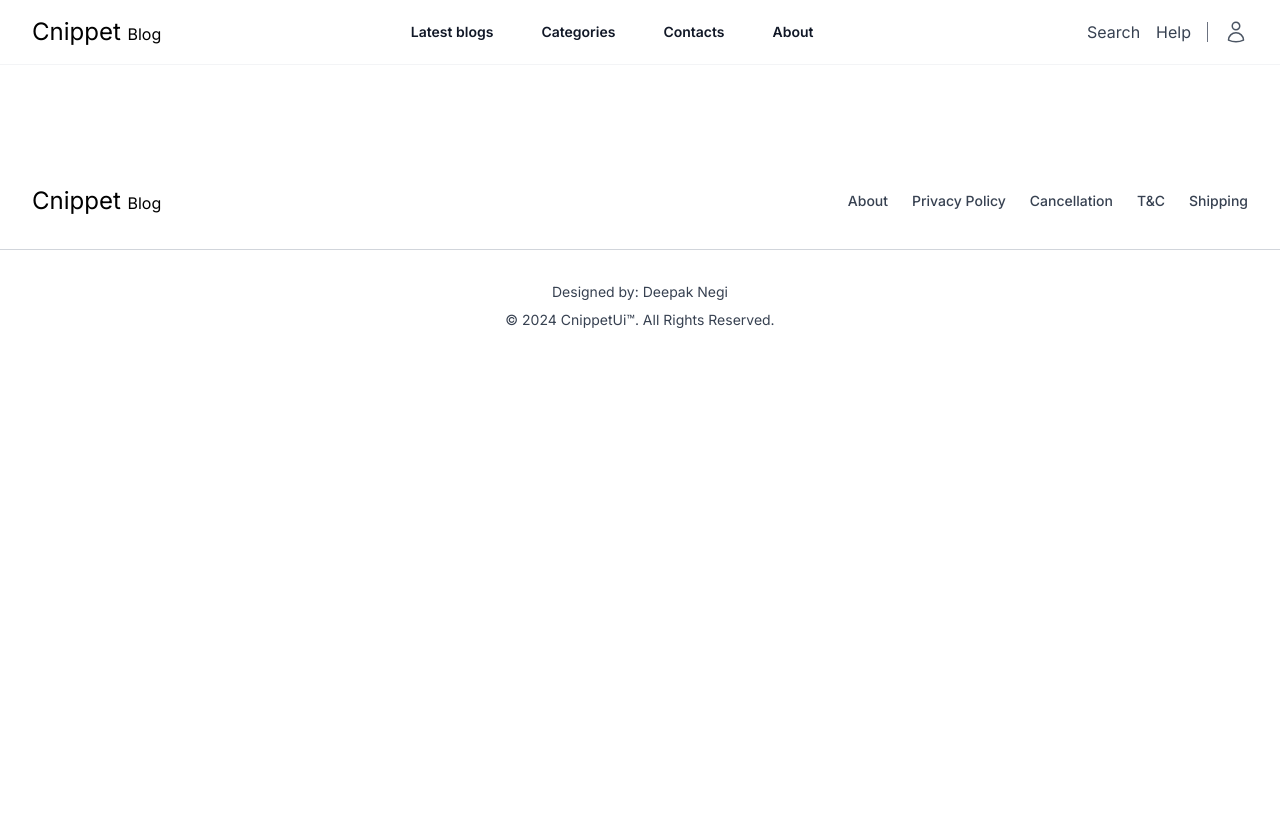
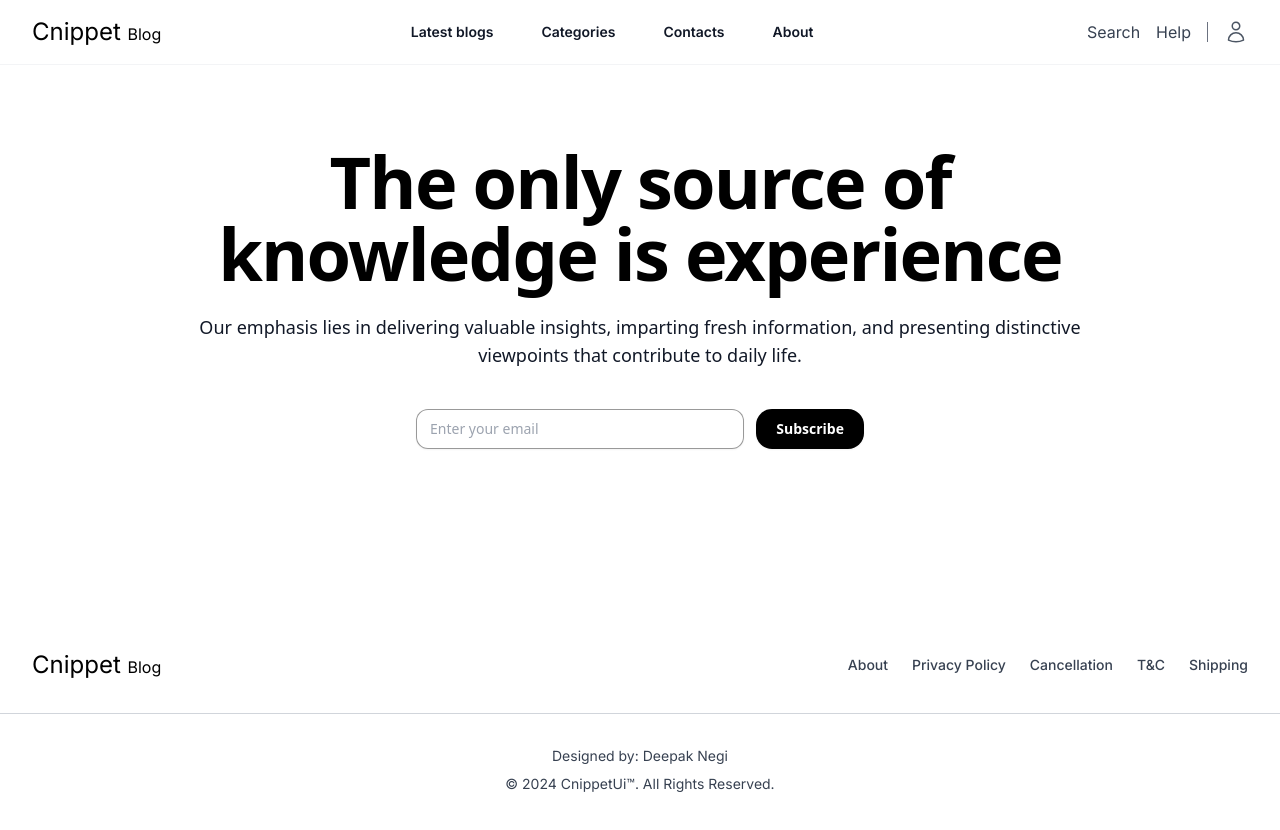
Before and after one commit to in-deepaknegi/blog-cnippet, a Next.js app: page / in a window 1280 px wide. Shown: the top 830 px of the page. Before the commit the page ends 800 px from the top, so only its background shows below. Built offline with nearby package versions, Linux system fonts and the light colour scheme.

Commit message:
added hero

```diff
--- a/app/page.tsx
+++ b/app/page.tsx
@@ -7,9 +7,9 @@ export default function Home() {
   return (
     <>
       <Navbar />
-      {/* <main>
+      <main>
         <Hero />
-      </main> */}
+      </main>
       <Footer />
     </>
   );
```
